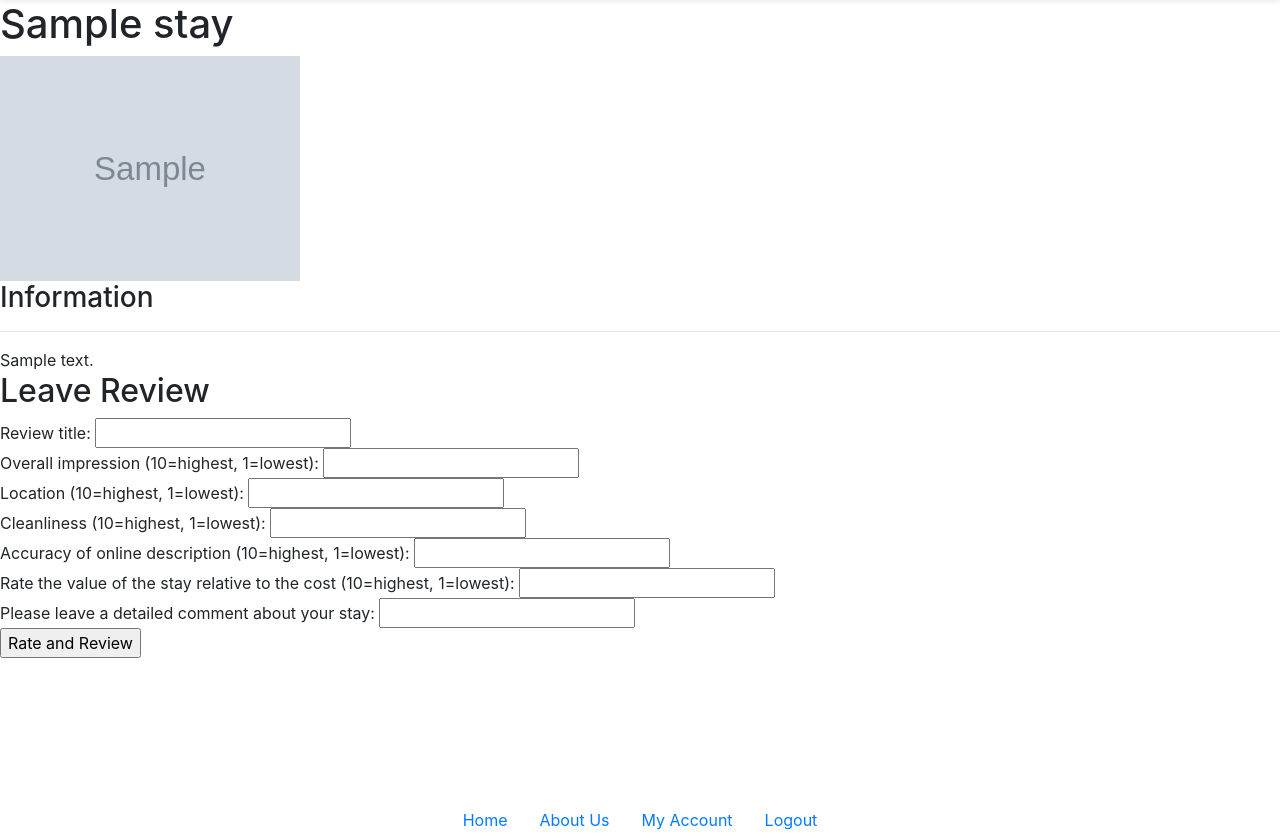
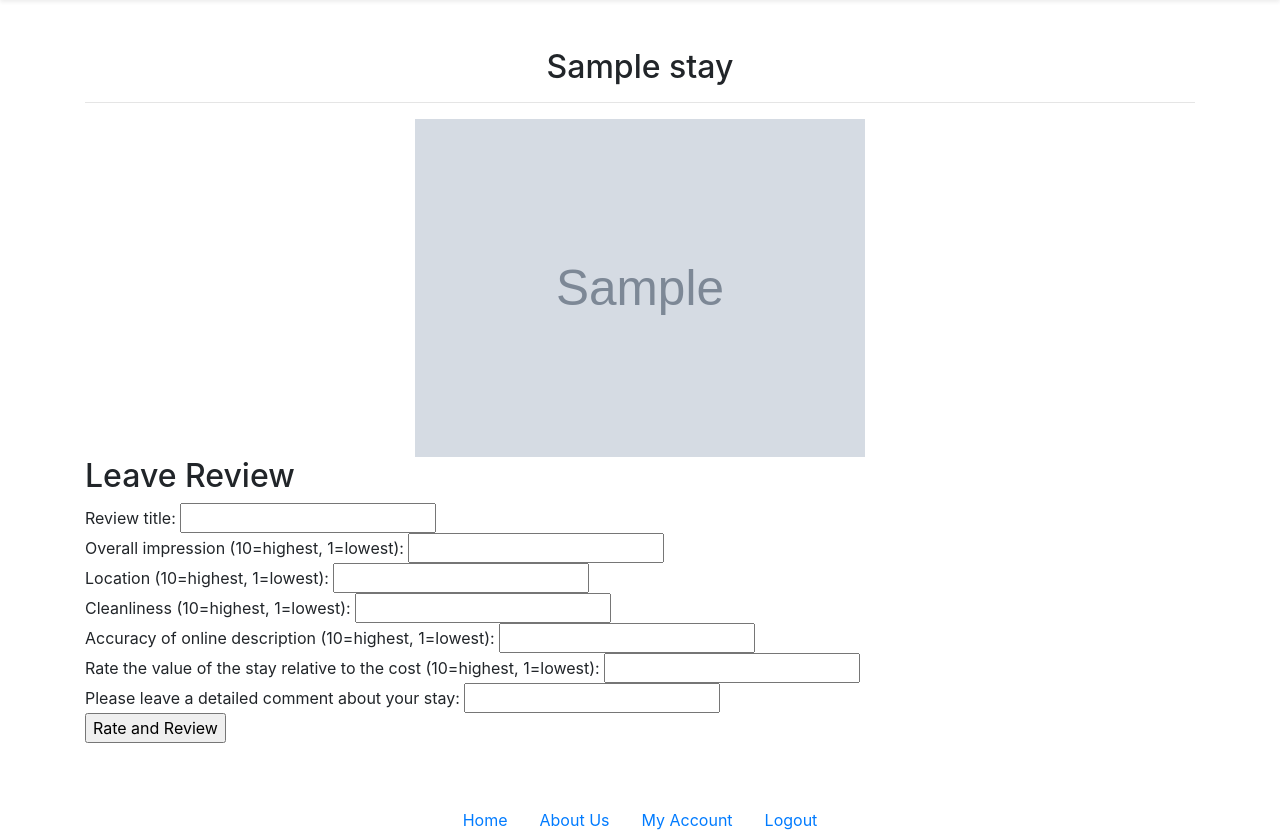
Before and after one commit to 2401566A/mystays_project, a Django app: a page that uses templates/mystays/rate_and_review.html in a window 1280 px wide. Shown: the part 62-902 px from the top of the page. Run offline with Django 3.2, Linux system fonts and the light colour scheme; a user stored in the database is signed in; tables that the repository leaves empty hold one stand-in row (values such as "Sample post"); grey boxes marked "Sample" are stand-in pictures; some libraries are stand-ins or nearby versions.

Commit message:
formatted rate_and_review.html

```diff
--- a/templates/mystays/rate_and_review.html
+++ b/templates/mystays/rate_and_review.html
@@ -1,19 +1,19 @@
 {% extends 'mystays/base.html' %}
 
 {% block title_block %}
-    Rate and Review
+Rate and Review
 {% endblock %}
 
 {% block body_block %}
-    <h1>{{ stay.name }}</h1>
-    <div class="inline">
-        <img src="{{ MEDIA_URL }}{{stay.picture}}" width=300 alt="picture of {{ stay }}" /><br />
+<div class="container">
+    <div class="page-header col-md-5 p-lg-5 mx-auto">
+        <h2 class="text-center">{{ stay.name }}</h2>
     </div>
-	<div class="inline">
-		<h3>Information</h3>
-		<hr />
-		{{ stay.description }}
-	</div>
+    <hr>
+
+    <div class="text-center">
+        <img src="{{ MEDIA_URL }}{{stay.picture}}" width=450 alt="picture of {{ stay }}" /><br />
+    </div>
 
     <div>
         <h2>Leave Review</h2>
@@ -31,4 +31,5 @@
             <input type="submit" name="submit" value="Rate and Review" />
         </form>
     </div>
+</div>
 {% endblock %}
```
